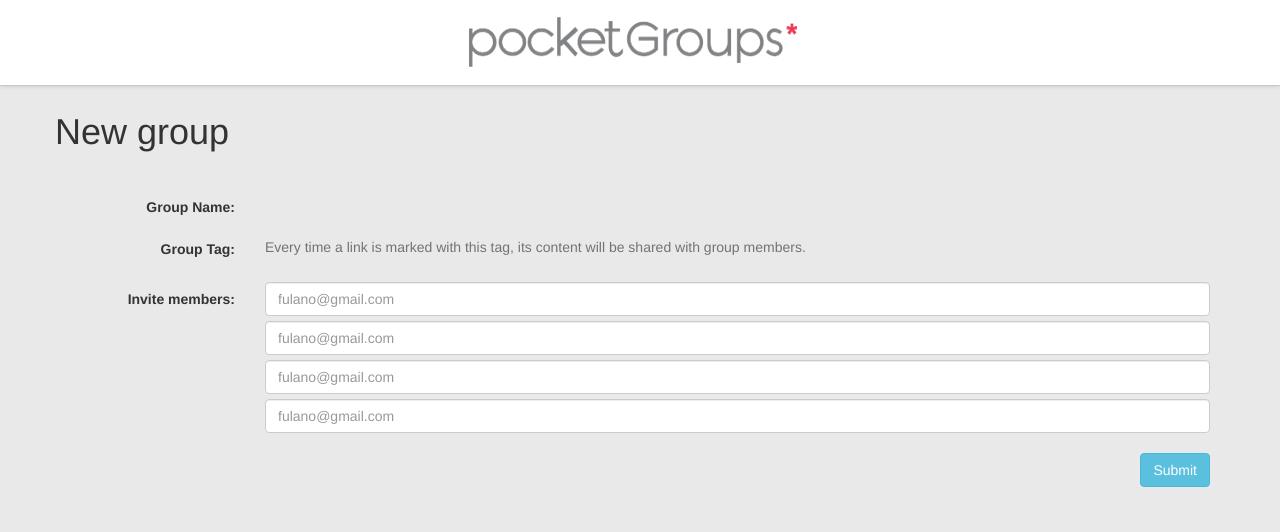
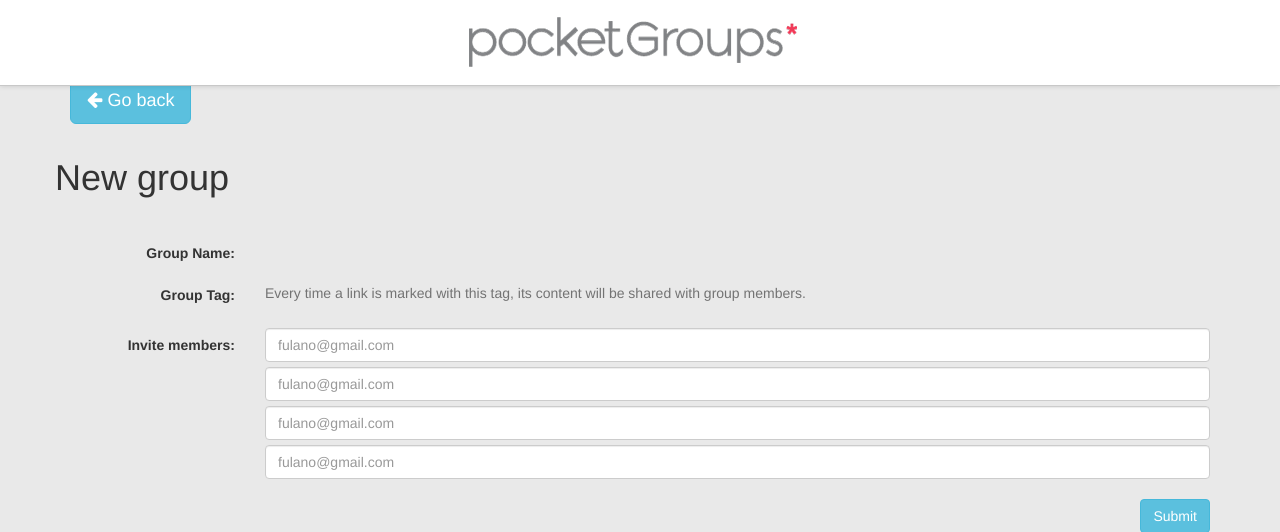
Before and after one commit to filipeximenes/pocketgroups, a Django app: page /groups/new/ in a window 1280 px wide. Shown: the top 532 px of the page. Run offline with Django 3.2, Linux system fonts and the light colour scheme; parts of the project's set-up code (start-up, migrations or seed data) failed here and were passed over; some libraries are stand-ins or nearby versions.

Commit message:
buttom back

```diff
--- a/core/templates/groups/create.html
+++ b/core/templates/groups/create.html
@@ -9,6 +9,7 @@ body {
 
 {% block content %}
 <div class="container">
+  <button class="btn btn-lg btn-info"><i class="icon-arrow-left"></i> Go back</button>
   <div class="row title-groups">
     <div class="title">
         <h1>New group</h1>
```
